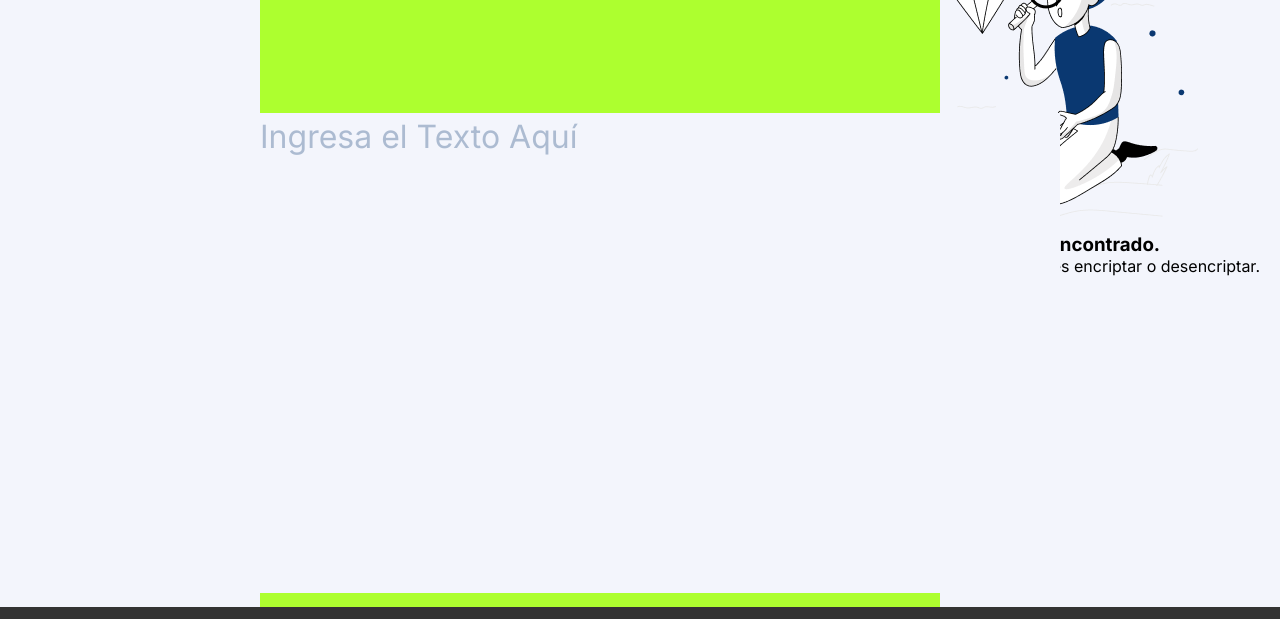
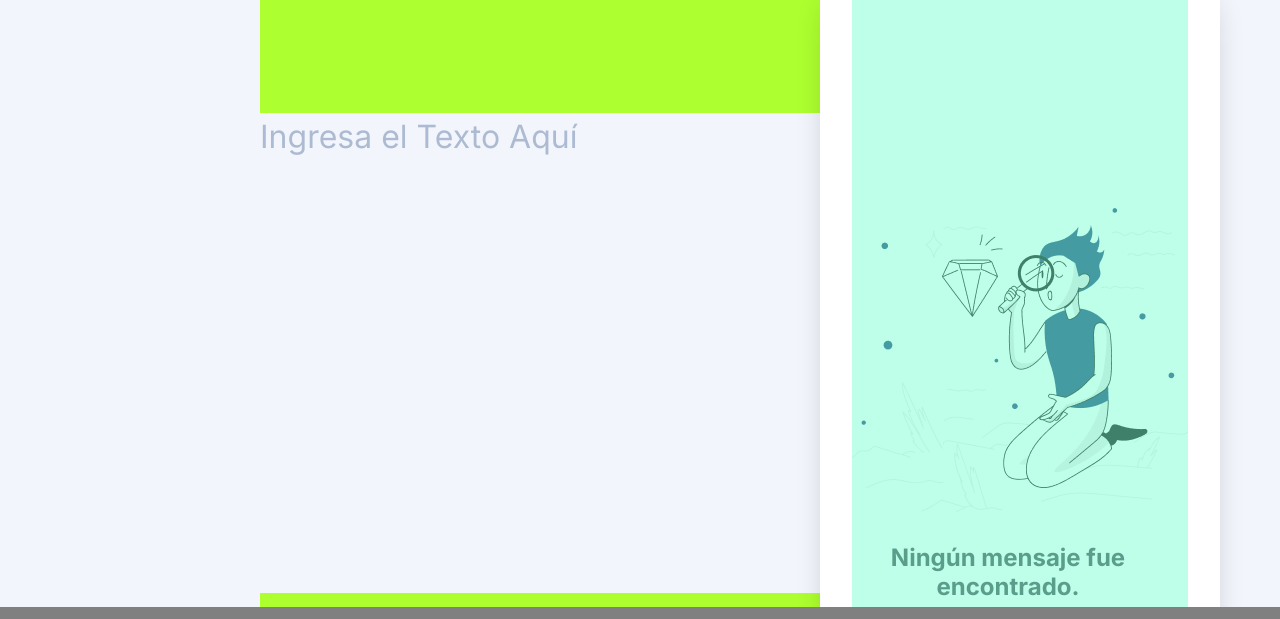
Before and after one commit to LoganCat/encriptador-challenge, a plain HTML site: page index.html in a window 1280 px wide. Shown: the part 105-724 px from the top of the page. Drawn offline with Linux system fonts and the light colour scheme.

Commit message:
Solucion desbordamiento de texto

```diff
--- a/style.css
+++ b/style.css
@@ -17,7 +17,7 @@ header{
     top: 40px;
     left: 40px;
     display: inline-block;
-    background-color: #333;
+    background-color: gray;
 }
 
 main{
@@ -31,7 +31,7 @@ main{
 
 footer{
     position: absolute;
-    background-color: #333;
+    background-color: gray;
     padding: 20px;
     /* Probar quitar bottom */
     bottom: 0;
@@ -122,6 +122,7 @@ footer{
     cursor: pointer;
     box-shadow: 3px 3px 6px rgba(0, 0, 0, 0.7);
     transition: all .4s ease-out;
+    /* word-wrap: break-word; */
 }
 
 /* Efecto Hover Botones */
@@ -140,3 +141,102 @@ footer{
     transform: scale(1.08);
     transition: all .4s ease-in;
 }
+
+/* Área 2 */
+.area2{
+    position: relative;
+    width: 400px;
+    height: 944px;
+    top: 40px;
+    right: 40px;
+    background-color: #FFFFFF;
+    border-radius: 32px;
+    box-shadow: 0px 24px 32px -8px rgba(0, 0, 0, 0.2);
+}
+
+.muneco{
+    position: absolute;
+    display: inline-block;
+    top: 243px;
+    right: 8%;
+}
+
+.decodificar-texto{
+    position: absolute;
+    width: 360px;
+    top: 579px;
+    right: 8%;
+}
+
+.decodificar-texto h3{
+    height: 58px;
+    font-weight: 700;
+    font-size: 24px;
+    line-height: 28.8px;
+    text-align: center;
+    color: #343A40;
+    margin-bottom: 20px;
+}
+
+.decodificar-texto p{
+    height: 48px;
+    font-weight: 400;
+    font-size: 16px;
+    line-height: 24px;
+    text-align: center;
+    color: #495057;
+}
+
+.contenedor-texto{
+    position:absolute;
+    /* display: flex;
+    justify-content: center; */
+    background-color: aquamarine;
+    opacity: .5;
+    width: 336px;
+    height: 781px;
+    top: 32px;
+    right: 8%;
+}
+
+.texto-desencriptado{
+    /* background-color: red; */
+    font-weight: 400;
+    font-size: 24px;
+    line-height: 36px;
+    color: #495057;
+    word-wrap: break-word;
+}
+
+.btn-copy{
+    position: absolute;
+    display: inline-block;
+    top: 845px;
+    right: 8%;
+}
+
+.copiar{
+    width: 336px;
+    height: 67px;
+    border-radius: 24px;
+    border: 1px solid #0A3871;
+    background-color: #FFFFFF;
+    color: #0A3871;
+    font-weight: 400;
+    font-size: 16px;
+    text-align: center;
+    cursor: pointer;
+    transition: all .4s ease-out;
+    box-shadow: 3px 3px 6px rgba(0, 0, 0, 0.7);
+}
+
+/* Hover de btn Copiar */
+.copiar:hover{
+    background-color: #D8DFE8;
+    transform: scale(1.09);
+    transition: all .4s ease-in;
+}
+
+.ocultar{
+    display: none;
+}
```
